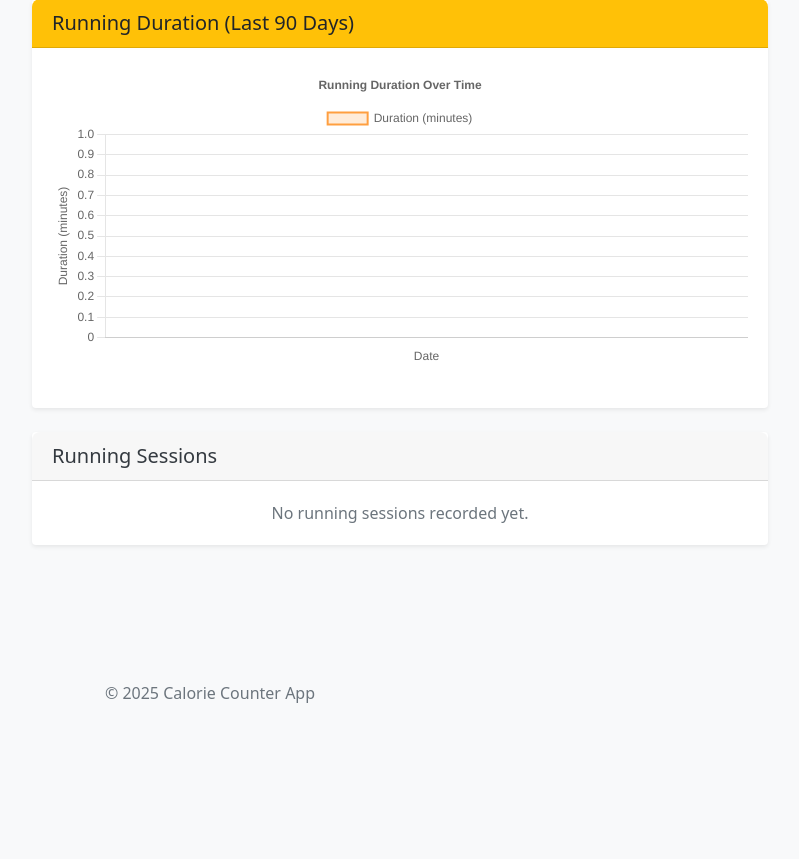
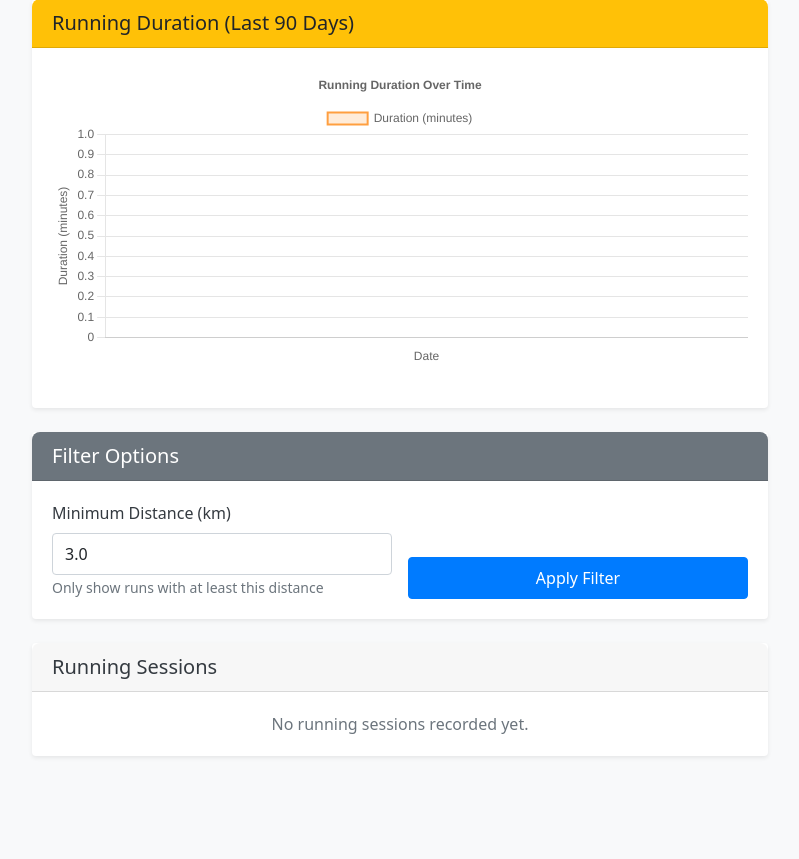
Before and after one commit to ZygimantasB/Calories_Counter_Project, a Django app: page /running/ in a window 1280 px wide. Shown: the part 1167-2026 px from the top of the page, without its empty margins (430-1229 px from the left). Before the commit the page ends 1912 px from the top, so only its background shows below. Run offline with Django 5.2, Linux system fonts and the light colour scheme; data that the repository does not hold is empty; some libraries are stand-ins or nearby versions.

Commit message:
I have filter by distance default is 3 km

```diff
--- a/count_calories_app/templates/count_calories_app/running_tracker.html
+++ b/count_calories_app/templates/count_calories_app/running_tracker.html
@@ -218,6 +218,25 @@
         </div>
       </div>
 
+      <!-- Distance Filter -->
+      <div class="card shadow-sm rounded mb-4">
+        <div class="card-header bg-secondary text-white">
+          <h2 class="h5 mb-0">Filter Options</h2>
+        </div>
+        <div class="card-body">
+          <form method="get" action="{% url 'running_tracker' %}" class="row g-3 align-items-end">
+            <div class="col-md-6">
+              <label for="min_distance" class="form-label">Minimum Distance (km)</label>
+              <input type="number" class="form-control" id="min_distance" name="min_distance" value="{{ min_distance }}" min="0" step="0.1">
+              <small class="form-text text-muted">Only show runs with at least this distance</small>
+            </div>
+            <div class="col-md-6">
+              <button type="submit" class="btn btn-primary w-100">Apply Filter</button>
+            </div>
+          </form>
+        </div>
+      </div>
+
       <div class="card shadow-sm rounded">
         <div class="card-header">
           <h2 class="h5 mb-0">Running Sessions</h2>
@@ -257,7 +276,11 @@
   <script>
     // Chart.js for running visualization
     document.addEventListener('DOMContentLoaded', function() {
-      fetch('{% url "running_data" %}')
+      // Get the current min_distance value
+      const minDistance = document.getElementById('min_distance').value;
+
+      // Fetch running data with the min_distance parameter
+      fetch(`{% url "running_data" %}?min_distance=${minDistance}`)
         .then(response => response.json())
         .then(data => {
           // Update stats
--- a/count_calories_app/views.py
+++ b/count_calories_app/views.py
@@ -1044,8 +1044,15 @@ def running_tracker(request):
     Handles displaying the form, list of running sessions, and charts,
     as well as processing form submissions.
     """
-    # Get all running sessions, ordered by date (newest first)
-    running_sessions = RunningSession.objects.all().order_by('-date')
+    # Get the minimum distance filter from the request, default to 3 km
+    min_distance = request.GET.get('min_distance', 3)
+    try:
+        min_distance = float(min_distance)
+    except ValueError:
+        min_distance = 3
+
+    # Get running sessions with distance >= min_distance, ordered by date (newest first)
+    running_sessions = RunningSession.objects.filter(distance__gte=min_distance).order_by('-date')
 
     # Calculate speed for each running session
     running_sessions_with_speed = []
@@ -1104,6 +1111,7 @@ def running_tracker(request):
         'running_sessions': running_sessions_with_speed,
         'highest_speed_session': highest_speed_session,
         'lowest_speed_session': lowest_speed_session,
+        'min_distance': min_distance,
     }
     return render(request, 'count_calories_app/running_tracker.html', context)
 
@@ -1188,10 +1196,18 @@ def get_running_data(request):
     end_date = timezone.now()
     start_date = end_date - timedelta(days=90)
 
-    # Get all running sessions in the date range
+    # Get the minimum distance filter from the request, default to 3 km
+    min_distance = request.GET.get('min_distance', 3)
+    try:
+        min_distance = float(min_distance)
+    except ValueError:
+        min_distance = 3
+
+    # Get running sessions in the date range with distance >= min_distance
     running_sessions = RunningSession.objects.filter(
         date__gte=start_date,
-        date__lte=end_date
+        date__lte=end_date,
+        distance__gte=min_distance
     ).order_by('date')
 
     # Calculate stats
```
